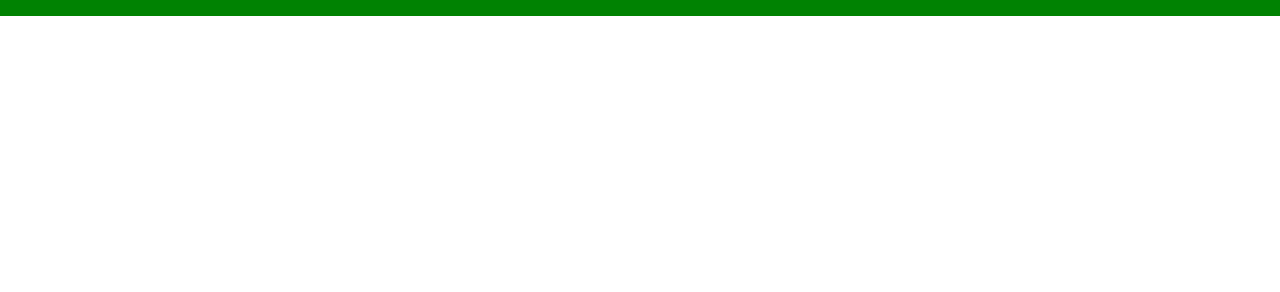
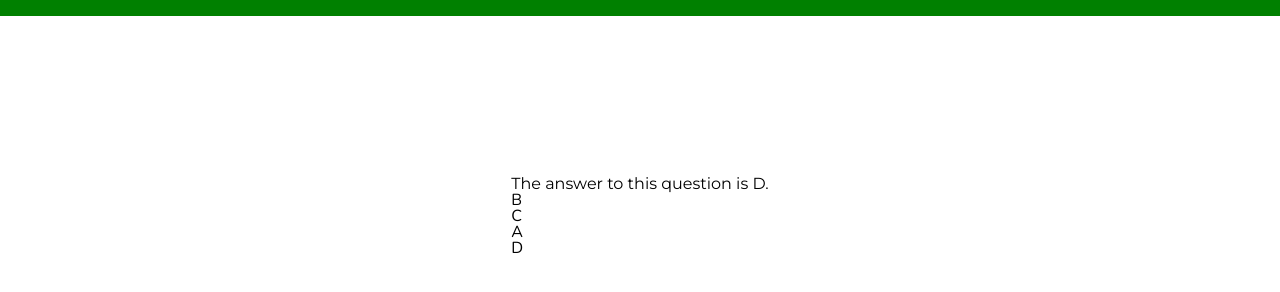
Before and after one commit to austinzumbro/timed-coding-quiz, a plain HTML site: page index.html in a window 1280 px wide. Both pictures are taken after a click on the button "Press to Start". Shown: the part 232-524 px from the top of the page. Drawn offline with nearby package versions, Linux system fonts and the light colour scheme.

Commit message:
created sample question library, a function to randomize the order of that library, and a function to display a question on the page

```diff
--- a/assets/css/styles.css
+++ b/assets/css/styles.css
@@ -56,7 +56,7 @@ header {
 }
 
 #main-section {
-	display: flex;
+	display: grid;
 	justify-content: center;
 	align-items: center;
 	min-height: 400px;
--- a/assets/js/script.js
+++ b/assets/js/script.js
@@ -33,44 +33,64 @@ highScoresLink.setAttribute('href', 'highscores.html');
 highScoresLink.innerHTML = 'High Scores';
 
 // Quiz variables
-const quizQuestions = {
-	q1: {
+const quizQuestionsStaticLibrary = [
+	{
 		question: 'The answer to this question is A.',
-		answers: {
-			correct: 'A',
-			wrong1: 'B',
-			wrong2: 'C',
-			wrong3: 'D',
-		},
+		answers: [
+			{ text: 'A', correct: true },
+			{ text: 'B', correct: false },
+			{ text: 'C', correct: false },
+			{ text: 'D', correct: false },
+		],
 	},
-	q2: {
+	{
 		question: 'The answer to this question is B.',
-		answers: {
-			correct: 'B',
-			wrong1: 'C',
-			wrong2: 'D',
-			wrong3: 'A',
-		},
+		answers: [
+			{ text: 'A', correct: false },
+			{ text: 'B', correct: true },
+			{ text: 'C', correct: false },
+			{ text: 'D', correct: false },
+		],
 	},
-	q3: {
+	{
 		question: 'The answer to this question is C.',
-		answers: {
-			correct: 'C',
-			wrong1: 'D',
-			wrong2: 'A',
-			wrong3: 'B',
-		},
+		answers: [
+			{ text: 'A', correct: false },
+			{ text: 'B', correct: false },
+			{ text: 'C', correct: true },
+			{ text: 'D', correct: false },
+		],
 	},
-	q4: {
+	{
 		question: 'The answer to this question is D.',
-		answers: {
-			correct: 'D',
-			wrong1: 'A',
-			wrong2: 'B',
-			wrong3: 'C',
-		},
+		answers: [
+			{ text: 'A', correct: false },
+			{ text: 'B', correct: false },
+			{ text: 'C', correct: false },
+			{ text: 'D', correct: true },
+		],
 	},
-};
+];
+
+let quizQuestionsDynamicLibrary = [];
+let quizPosition = 0;
+
+function randomizeArray(questionArr) {
+	let sourceArray = questionArr;
+	let returnArray = [];
+
+	while (sourceArray.length > 0) {
+		let randomIndex = Math.floor(Math.random() * sourceArray.length);
+		returnArray.push(sourceArray[randomIndex]);
+		sourceArray.splice(randomIndex, 1);
+	}
+	return returnArray;
+}
+
+quizQuestionsDynamicLibrary = randomizeArray(quizQuestionsStaticLibrary);
+console.log(quizQuestionsDynamicLibrary);
+
+// Assemble the page elements
 
 function buildTheHeader() {
 	header.appendChild(highScoresLink);
@@ -83,10 +103,9 @@ function buildMainSection() {
 }
 
 function init() {
-	console.log(body);
 	buildTheHeader();
+	buildMainSection();
 	body.appendChild(header);
-	buildMainSection();
 	body.appendChild(mainSection);
 }
 
@@ -94,6 +113,31 @@ startButton.addEventListener('click', startQuiz);
 
 function startQuiz() {
 	startButton.setAttribute('class', 'hidden');
+	let questionDiv = displayQuestion(quizPosition);
+	mainSection.appendChild(questionDiv);
+}
+
+function displayQuestion(index) {
+	let questionDiv = document.createElement('div');
+	questionDiv.setAttribute('class', 'question-container');
+
+	let questionText = quizQuestionsDynamicLibrary[index].question;
+	let questionH2 = document.createElement('h2');
+	questionH2.innerHTML = questionText;
+
+	let answerSection = document.createElement('ul');
+	let answerList = randomizeArray(quizQuestionsDynamicLibrary[index].answers);
+	for (let i = 0; i < answerList.length; i++) {
+		let answerLi = document.createElement('li');
+		answerLi.innerHTML = answerList[i].text;
+		answerLi.setAttribute('data-correct', answerList[i].correct);
+		answerSection.appendChild(answerLi);
+	}
+
+	questionDiv.appendChild(questionH2);
+	questionDiv.appendChild(answerSection);
+
+	return questionDiv;
 }
 
 init();
```
